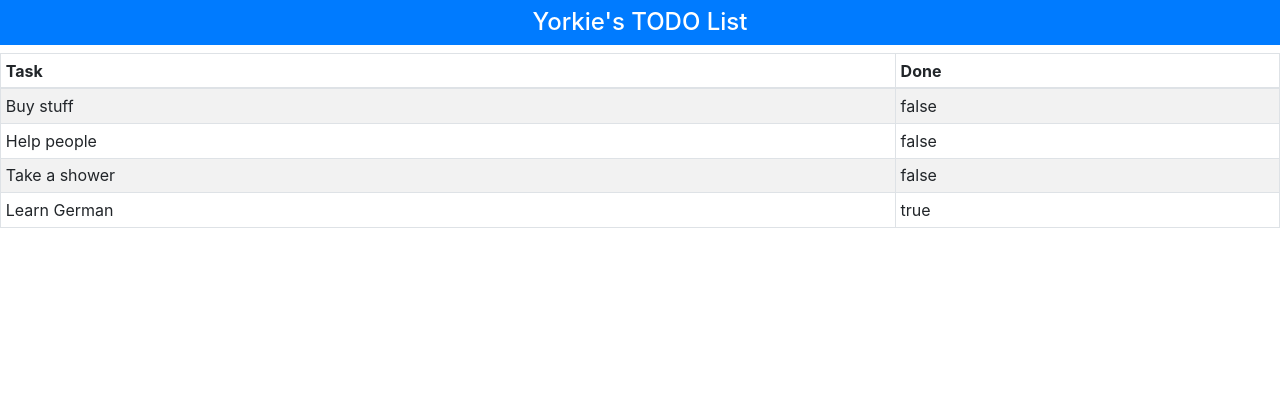
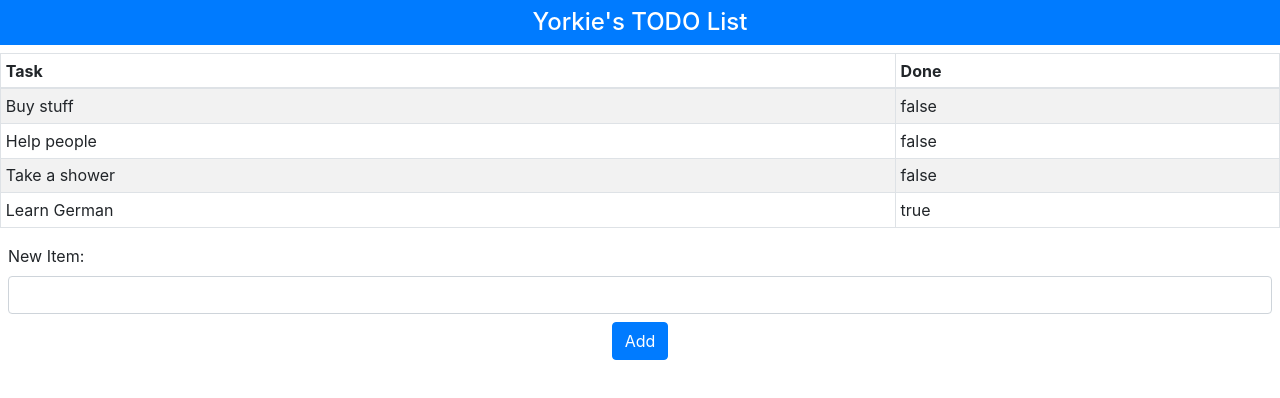
Before and after one commit to codingEzio/code_js_book_pro_vuejs_2, a Vue app in the folder Chapter_03/htmlcssprimer/: page / in a window 1280 px wide. Shown: the top 398 px of the page. Built offline with nearby package versions, Linux system fonts and the light colour scheme.

Commit message:
You could add new TODOs (with form-related styling)

```diff
--- a/Chapter_03/htmlcssprimer/src/App.vue
+++ b/Chapter_03/htmlcssprimer/src/App.vue
@@ -50,6 +50,19 @@
         </tr>
       </tbody>
     </table>
+
+    <!--
+      The classes (surface only, not internals)
+          form-group      grouping those 'text', 'tooltip' as one `div`
+          form-control    basic styling (it also got `textarea` and else)
+    -->
+    <div class="form-group m-2">
+      <label>New Item:</label>
+      <input v-model="newItemText" class="form-control">
+    </div>
+    <div class="text-center">
+      <button class="btn btn-primary" v-on:click="addNewTodo">Add</button>
+    </div>
   </div>
 </template>
 
@@ -62,8 +75,18 @@ export default {
         { action: "Help people", done: false },
         { action: "Take a shower", done: false },
         { action: "Learn German", done: true }
-      ]
+      ],
+      newItemText: ""
     };
+  },
+  methods: {
+    addNewTodo() {
+      this.tasks.push({
+        action: this.newItemText,
+        done: false
+      });
+      this.newItemText = "";
+    }
   }
 };
 </script>
```
